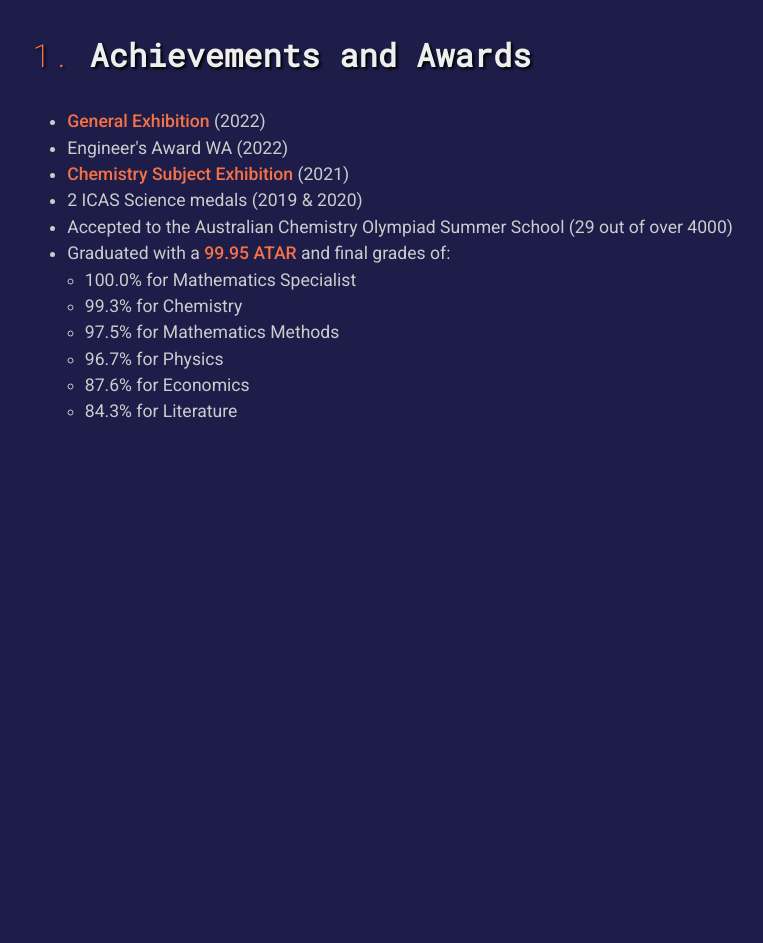
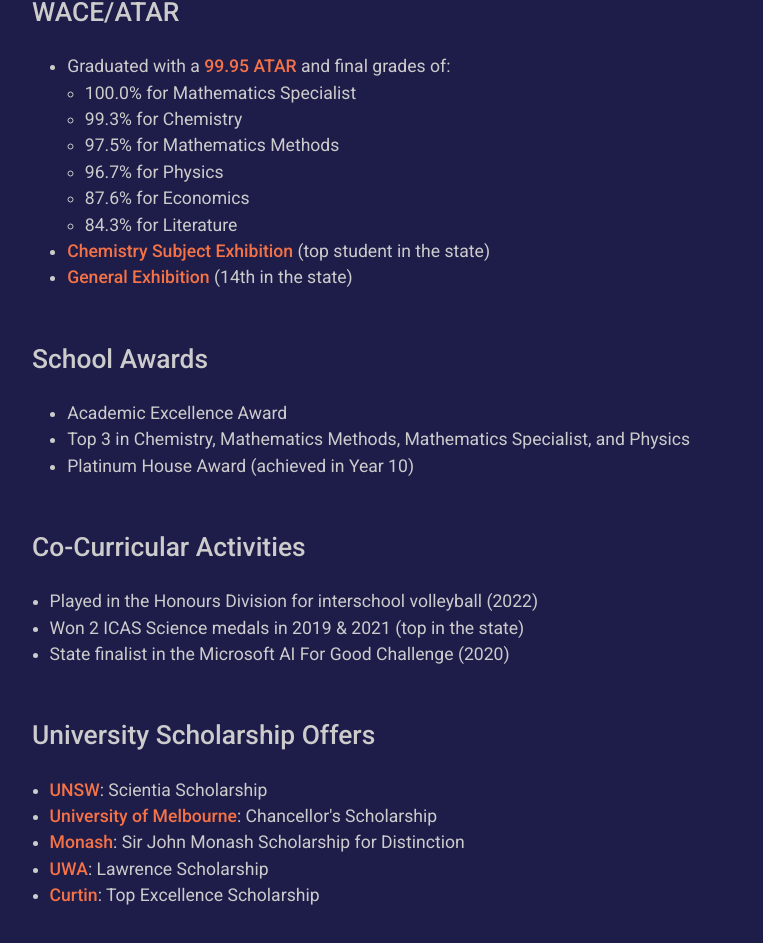
Before and after one commit to shen-kit/personal-website, a React (Create React App) app: page /achievements in a window 1280 px wide. Shown: the part 211-1154 px from the top of the page, without its empty margins (112-875 px from the left). Before the commit the page ends 800 px from the top, so only its background shows below. Built offline with nearby package versions, Linux system fonts and the light colour scheme.

Commit message:
created projects page (bujo, life is short, and password manager). Also increased paragraph line spacing.

```diff
--- a/src/components/layout/Navbar.js
+++ b/src/components/layout/Navbar.js
@@ -10,7 +10,7 @@ function Navbar() {
         <li><Link to='/about'>About Me</Link></li>
         <li><Link to='/achievements'>Achievements</Link></li>
         <li><Link to='/projects'>Projects</Link></li>
-        <li><Link to='/blog'>Blog</Link></li>
+        <li><Link to='/services'>Services</Link></li>
         <li className={classes.resume}>Resume</li>
       </ul>
     </header>
--- a/src/index.css
+++ b/src/index.css
@@ -35,5 +35,5 @@ code {
 
 p {
   font-family: 'Roboto';
-  line-height: 1.5;
+  line-height: 1.7;
 }
--- a/src/pages/Achievements.js
+++ b/src/pages/Achievements.js
@@ -5,12 +5,8 @@ function Achievements() {
   return (
     <div className={classes.center}>
       <Heading number='1' text='Achievements and Awards' />
+      <h2>WACE/ATAR</h2>
       <ul className={classes.mainList}>
-        <li><strong>General Exhibition</strong> (2022)</li>
-        <li>Engineer's Award WA (2022)</li>
-        <li><strong>Chemistry Subject Exhibition</strong> (2021)</li>
-        <li>2 ICAS Science medals (2019 & 2020)</li>
-        <li>Accepted to the Australian Chemistry Olympiad Summer School (29 out of over 4000)</li>
         <li>Graduated with a <strong>99.95 ATAR</strong> and final grades of:
           <ul>
             <li>100.0% for Mathematics Specialist</li>
@@ -21,6 +17,31 @@ function Achievements() {
             <li>84.3% for Literature</li>
           </ul>
         </li>
+        <li><strong>Chemistry Subject Exhibition</strong> (top student in the state)</li>
+        <li><strong>General Exhibition</strong> (14th in the state)</li>
+      </ul>
+
+      <h2>School Awards</h2>
+      <ul className={classes.mainList}>
+        <li>Academic Excellence Award</li>
+        <li>Top 3 in Chemistry, Mathematics Methods, Mathematics Specialist, and Physics</li>
+        <li>Platinum House Award (achieved in Year 10)</li>
+      </ul>
+
+      <h2>Co-Curricular Activities</h2>
+      <ul>
+        <li>Played in the Honours Division for interschool volleyball (2022)</li>
+        <li>Won 2 ICAS Science medals in 2019 & 2021 (top in the state)</li>
+        <li>State finalist in the Microsoft AI For Good Challenge (2020)</li>
+      </ul>
+
+      <h2>University Scholarship Offers</h2>
+      <ul className={classes.mainList, classes.lastList}>
+        <li><strong>UNSW</strong>: Scientia Scholarship</li>
+        <li><strong>University of Melbourne</strong>: Chancellor's Scholarship</li>
+        <li><strong>Monash</strong>: Sir John Monash Scholarship for Distinction</li>
+        <li><strong>UWA</strong>: Lawrence Scholarship</li>
+        <li><strong>Curtin</strong>: Top Excellence Scholarship</li>
       </ul>
     </div>
   )
--- a/src/pages/Achievements.module.css
+++ b/src/pages/Achievements.module.css
@@ -15,6 +15,10 @@ ul {
   margin-left: 2em;
 }
 
+.lastList {
+  margin-bottom: 3em;
+}
+
 strong {
   font-weight: 500;
   color: var(--ACCENT-COLOR);
--- a/src/pages/Projects.js
+++ b/src/pages/Projects.js
@@ -1,5 +1,28 @@
+import classes from './Projects.module.css';
+import Heading from '../components/Heading.js';
+import pwdManagerImg1 from '../assets/pwd-manager-1.png';
+
 function Projects() {
-  return <div>Projects</div>
+  return (
+    <div>
+      <Heading number='2' text="Projects" />
+      <h2>Bujo App (2021)</h2>
+      <p>I made a digital bullet journal in 2021 as my final project for the CS50 Introduction to Computer Science course. It was made with HTML, CSS and Javascript, using the Electron framework to make it run natively on Windows and Linux. I was inspired to make this as I had been using a physical bullet journal for some time but felt that there were some limitations to writing with pen on paper. Features of this app include a daily planner with a task manager and events which sync with the calendar, a calendar where you can see details about the whole month, and a habit tracker which integrates with the calendar. This project taught me web-development skills, how to use npm as a package manager, how to write responsive apps, and the importance of creating a thorough plan before starting to write any code.</p>
+      <center>
+        <iframe width="480" height="270" src="https://www.youtube.com/embed/vpSjNAjYRa4?controls=1&amp;start=39" title="Bujo App Video" frameBorder="0" allow="accelerometer; autoplay; clipboard-write; encrypted-media; gyroscope; picture-in-picture; web-share" allowFullScreen></iframe>
+      </center>
+
+      <h2>Life is Short (2020)</h2>
+      <p>From 2017-2020 I started making a ton of mini games but only finished a handful, so I challenged myself to make and release a game to the public in only 4 weeks (while school was on too). It was made in Unity and includes a flexible weapon system and various enemies which were made using finite state machines. While it is far from polished, I was extremely happy with the progress that I made in 4 weeks, and below is a video that I made documenting the process of making the game. I learnt a ton about planning, thinking abstractly, and the process of making a product ready to be realeased to the public.</p>
+      <center>
+        <iframe width="480" height="270" src="https://www.youtube.com/embed/k9yz5tZ35-k" title="YouTube video player" frameBorder="0" allow="accelerometer; autoplay; clipboard-write; encrypted-media; gyroscope; picture-in-picture; web-share" allowFullScreen></iframe>
+      </center>
+
+      <h2>CLI Password Manager (2023)</h2>
+      <img className={classes.horizontal} src={pwdManagerImg1} alt='password manager screenshot' />
+      <p className={classes.horizontal}>I've made several password managers over the years, the most recent one in 2023 in Python using the Cryptography library for security. I decided to make it to learn a the basics of cryptography and to refresh my knowledge of databases (I used sqlite3). Additionally, I enjoy working in the terminal so didn't want a GUI password manager. Functionality includes setting a master password which is then encrypted, adding/editing/deleting new services, listing all stored services, and resetting the database. While this wasn't very challenging to build, it is the project which I use the most in my daily life.</p>
+    </div>
+  );
 }
 
 export default Projects;
--- /dev/null
+++ b/src/pages/Projects.module.css
@@ -0,0 +1,22 @@
+
+h2 {
+  font-weight: 500;
+  margin-bottom: 1em;
+  margin-top: 2em;
+}
+
+p {
+  margin-bottom: 1em;
+  text-align: justify;
+}
+
+img.horizontal {
+  width: 25%;
+  float: left;
+  margin-bottom: 2em;
+}
+
+p.horizontal {
+  float: right;
+  width: 70%;
+}
```
Also changed, not shown: src/assets/pwd-manager-1.png (added).
